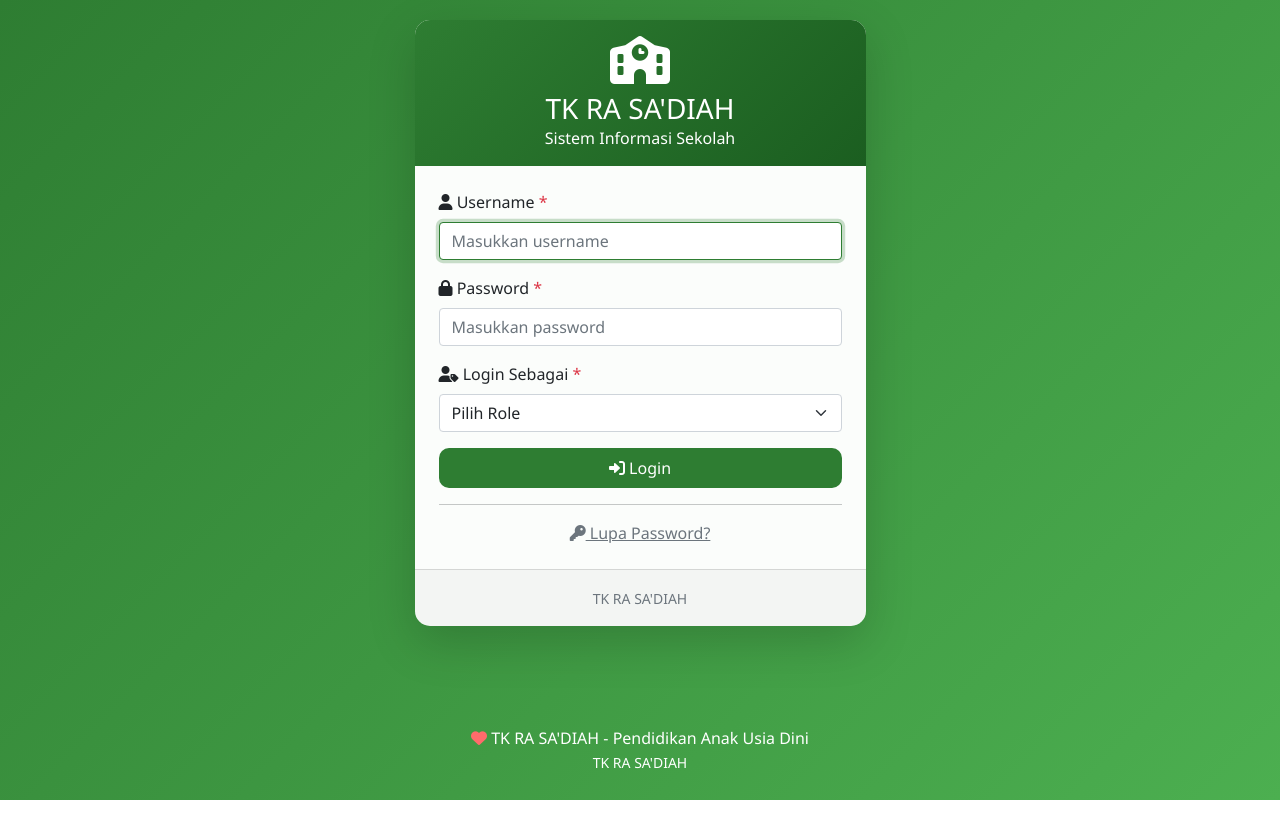
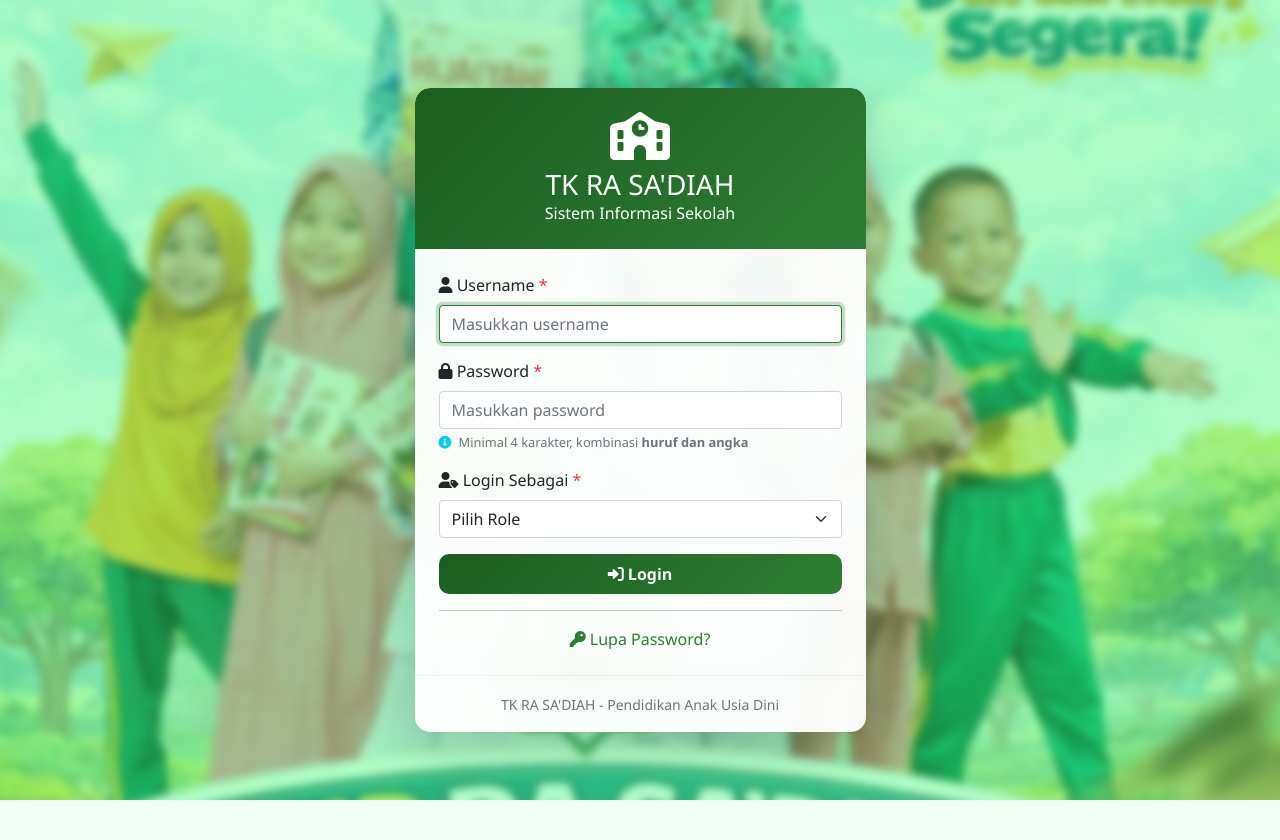
Before and after one commit to syaiadiba/tk_ra_sadiah, a Flask app: page /auth/login in a window 1280 px wide. Before the commit the page ends 800 px from the top, so only its background shows below. Run offline with Flask 3, Linux system fonts and the light colour scheme.

Commit message:
feat : blur baeground

```diff
--- a/templates/login.html
+++ b/templates/login.html
@@ -4,6 +4,59 @@
 
 {% block extra_css %}
 <style>
+    /* ========== OVERRIDE BASE.HTML ========== */
+
+    /* Reset body dari base.html */
+    body {
+        background: #f0fdf4 !important;
+        min-height: 100vh;
+        display: flex;
+        align-items: center;
+        justify-content: center;
+        position: relative;
+        margin: 0;
+        padding: 0;
+    }
+
+    /* Background wrapper untuk gambar */
+    .login-bg {
+        position: fixed;
+        top: 0;
+        left: 0;
+        width: 100%;
+        height: 100%;
+        z-index: 0;
+        overflow: hidden;
+    }
+
+    .login-bg img {
+        width: 100%;
+        height: 100%;
+        object-fit: cover;
+        filter: blur(4px);
+        -webkit-filter: blur(4px);
+        transform: scale(1.02);
+    }
+
+    /* Overlay hijau muda opacity 40% di atas gambar */
+    .login-bg::after {
+        content: "";
+        position: absolute;
+        top: 0;
+        left: 0;
+        width: 100%;
+        height: 100%;
+        background: rgba(57, 247, 114, 0.4);
+        z-index: 1;
+    }
+
+    /* Semua konten di atas background */
+    .container, .row, .card {
+        position: relative;
+        z-index: 2;
+    }
+
+    /* Validasi Form */
     .is-valid { border-color: #198754 !important; }
     .is-invalid { border-color: #dc3545 !important; }
     .valid-feedback, .invalid-feedback {
@@ -13,19 +66,110 @@
     }
     .valid-feedback { color: #198754; }
     .invalid-feedback { color: #dc3545; }
+
+    .helper-text {
+        font-size: 0.8rem;
+        color: #6c757d;
+        display: block;
+        margin-top: 0.25rem;
+    }
+    .helper-text i {
+        margin-right: 4px;
+    }
+
+    /* Card Login */
+    .card {
+        background: rgba(255, 255, 255, 0.95);
+        border: none;
+        border-radius: 15px;
+        box-shadow: 0 20px 60px rgba(0, 0, 0, 0.15);
+        backdrop-filter: blur(10px);
+        -webkit-backdrop-filter: blur(10px);
+    }
+
+    .card-header {
+        border-radius: 15px 15px 0 0 !important;
+        background: linear-gradient(135deg, #1b5e20, #2e7d32) !important;
+        border: none;
+    }
+
+    .card-header i {
+        color: #fff;
+    }
+
+    .form-control:focus, .form-select:focus {
+        border-color: #2e7d32;
+        box-shadow: 0 0 0 0.2rem rgba(46, 125, 50, 0.25);
+    }
+
+    .btn-login {
+        background: linear-gradient(135deg, #1b5e20, #2e7d32);
+        border: none;
+        transition: all 0.3s;
+        font-weight: 600;
+    }
+
+    .btn-login:hover {
+        background: linear-gradient(135deg, #0d3b0f, #1b5e20);
+        transform: translateY(-2px);
+        box-shadow: 0 5px 20px rgba(27, 94, 32, 0.4);
+    }
+
+    /* Hilangkan footer dan navbar dari base.html */
+    footer {
+        display: none !important;
+    }
+    .navbar {
+        display: none !important;
+    }
+
+    /* Link lupa password */
+    .link-lupa {
+        color: #2e7d32;
+        text-decoration: none;
+        transition: all 0.3s;
+    }
+    .link-lupa:hover {
+        color: #1b5e20;
+        text-decoration: underline;
+    }
+
+    /* Card footer */
+    .card-footer {
+        background: transparent !important;
+        border-top: 1px solid rgba(0,0,0,0.05);
+    }
 </style>
 {% endblock %}
 
 {% block content %}
-<div class="row justify-content-center">
+<!-- Background Image dengan Blur -->
+<div class="login-bg">
+    <img src="{{ url_for('static', filename='images/sekolah_bg.jpg') }}" alt="Background Sekolah">
+</div>
+
+<div class="row justify-content-center" style="min-height: 100vh; align-items: center;">
     <div class="col-md-5">
         <div class="card shadow-lg">
-            <div class="card-header bg-success text-white text-center py-3">
+            <div class="card-header text-white text-center py-4">
                 <i class="fas fa-school fa-3x mb-2"></i>
                 <h3 class="mb-0">TK RA SA'DIAH</h3>
                 <p class="mb-0">Sistem Informasi Sekolah</p>
             </div>
             <div class="card-body p-4">
+                <!-- Flash Messages -->
+                {% with messages = get_flashed_messages(with_categories=true) %}
+                    {% if messages %}
+                        {% for category, message in messages %}
+                            <div class="alert alert-{{ category if category != 'error' else 'danger' }} alert-dismissible fade show" role="alert">
+                                <i class="fas fa-{% if category == 'success' %}check-circle{% elif category == 'danger' %}exclamation-circle{% else %}info-circle{% endif %} me-2"></i>
+                                {{ message }}
+                                <button type="button" class="btn-close" data-bs-dismiss="alert"></button>
+                            </div>
+                        {% endfor %}
+                    {% endif %}
+                {% endwith %}
+
                 <form method="POST" id="loginForm" onsubmit="return validateForm()">
                     <div class="mb-3">
                         <label class="form-label"><i class="fas fa-user"></i> Username <span class="text-danger">*</span></label>
@@ -35,6 +179,7 @@
                     <div class="mb-3">
                         <label class="form-label"><i class="fas fa-lock"></i> Password <span class="text-danger">*</span></label>
                         <input type="password" name="password" id="password" class="form-control" placeholder="Masukkan password" required>
+                        <span class="helper-text"><i class="fas fa-info-circle text-info"></i> Minimal 4 karakter, kombinasi <strong>huruf dan angka</strong></span>
                         <div class="invalid-feedback" id="password_feedback"></div>
                     </div>
                     <div class="mb-3">
@@ -47,34 +192,23 @@
                         </select>
                         <div class="invalid-feedback" id="role_feedback"></div>
                     </div>
-                    <button type="submit" class="btn btn-primary w-100 py-2">
+                    <button type="submit" class="btn btn-login btn-primary w-100 py-2">
                         <i class="fas fa-sign-in-alt"></i> Login
                     </button>
                 </form>
                 <hr>
                 <div class="text-center">
-                    <a href="{{ url_for('auth.lupa_password') }}" class="text-muted">
+                    <a href="{{ url_for('auth.lupa_password') }}" class="link-lupa">
                         <i class="fas fa-key"></i> Lupa Password?
                     </a>
                 </div>
             </div>
             <div class="card-footer text-center text-muted py-3">
-                <small>TK RA SA'DIAH</small>
+                <small>TK RA SA'DIAH - Pendidikan Anak Usia Dini</small>
             </div>
         </div>
     </div>
 </div>
-
-<style>
-    .card {
-        background: rgba(255,255,255,0.98);
-        border: none;
-    }
-    .form-control:focus, .form-select:focus {
-        border-color: #2e7d32;
-        box-shadow: 0 0 0 0.2rem rgba(46,125,50,0.25);
-    }
-</style>
 {% endblock %}
 
 {% block extra_js %}
```
